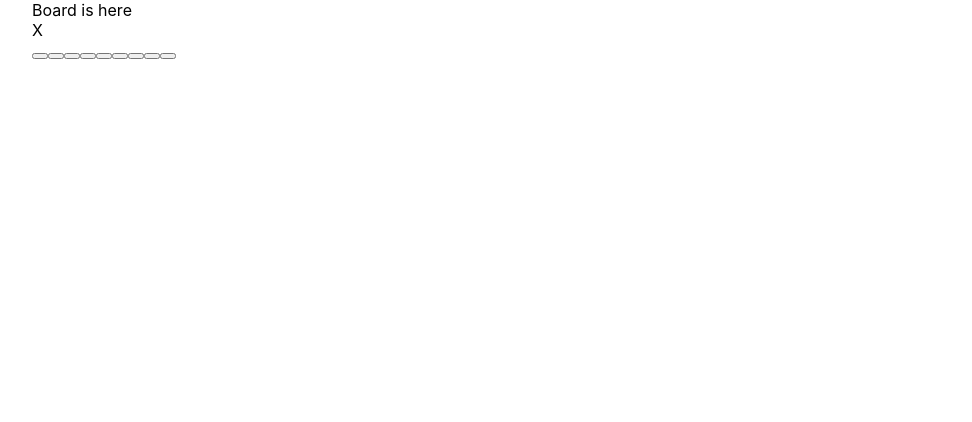
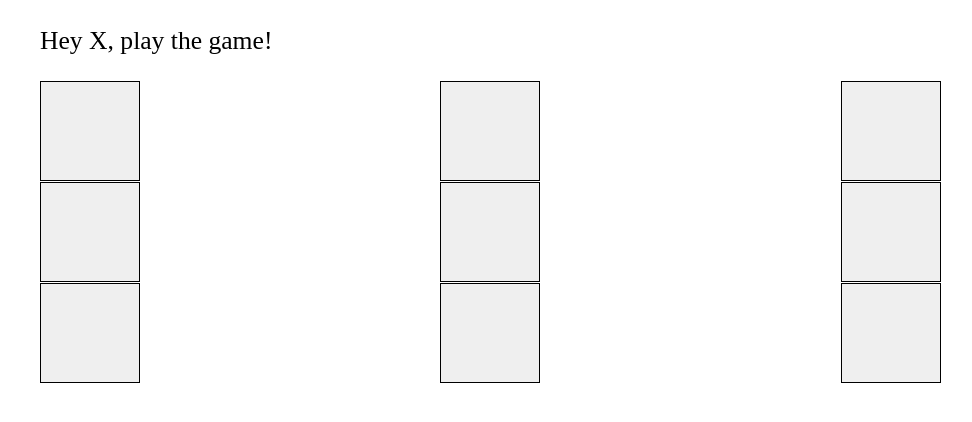
Before and after one commit to IlyaKrapivnoy/Next_TicTacToe_App, a Next.js app: page / in a window 1280 px wide. Shown: the top 422 px of the page, without its empty margins (0-972 px from the left). Built offline with nearby package versions, Linux system fonts and the light colour scheme.

Commit message:
add styles

```diff
--- a/components/Square.tsx
+++ b/components/Square.tsx
@@ -12,9 +12,15 @@ const Square = ({
   onClick: () => void;
 }) => {
   if (!value) {
-    return <button onClick={onClick} disabled={Boolean(winner)} />;
+    return (
+      <button className="square" onClick={onClick} disabled={Boolean(winner)} />
+    );
   }
-  return <button disabled>{value}</button>;
+  return (
+    <button disabled className={`square square_${value.toLocaleLowerCase()}`}>
+      {value}
+    </button>
+  );
 };
 
 export default Square;
--- a/containers/Board.tsx
+++ b/containers/Board.tsx
@@ -21,8 +21,8 @@ const Board = () => {
 
   return (
     <>
-      <div>Board is here</div>
-      {currentPlayer}
+      <p>Hey {currentPlayer}, play the game!</p>
+
       <div className="grid">
         {Array(9)
           .fill(null)
--- a/styles/globals.css
+++ b/styles/globals.css
@@ -1,16 +1,25 @@
-html,
-body {
-  padding: 0;
-  margin: 0;
-  font-family: -apple-system, BlinkMacSystemFont, Segoe UI, Roboto, Oxygen,
-    Ubuntu, Cantarell, Fira Sans, Droid Sans, Helvetica Neue, sans-serif;
+.grid {
+    display: grid;
+    grid-gap: 1px;
+    grid-template-columns: repeat(3, 1fr);
 }
 
-a {
-  color: inherit;
-  text-decoration: none;
+.square {
+    width: 100px;
+    height: 100px;
+    font-size: 5rem;
+    color: #e8e5e5;
+    border: solid 1px black;
 }
 
-* {
-  box-sizing: border-box;
+.square_o {
+    background-color: rgb(87, 218, 21);
 }
+
+.square_x {
+    background-color: crimson;
+}
+
+p {
+    font-size: 1.6rem;
+}
```
